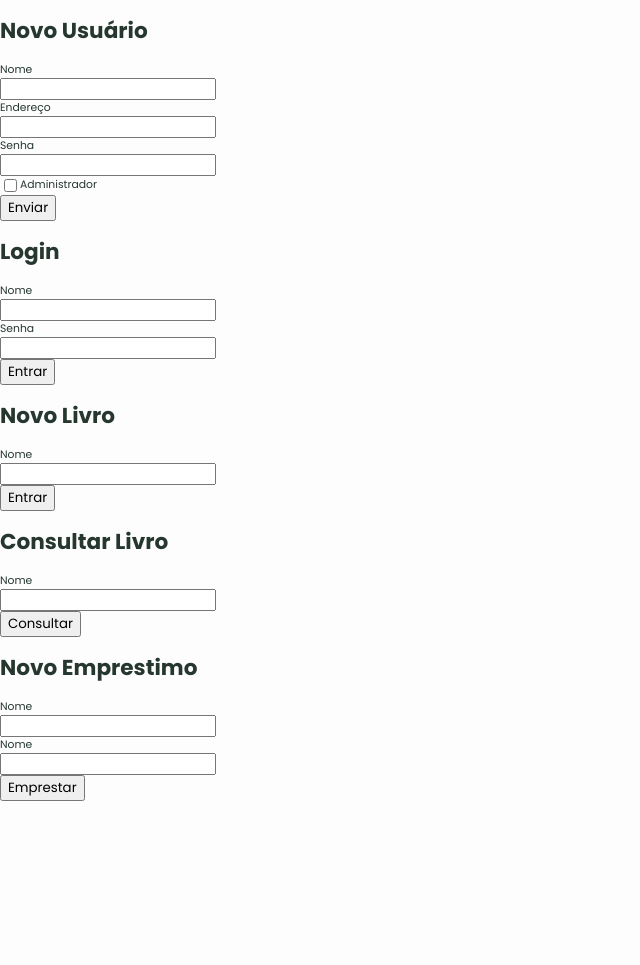
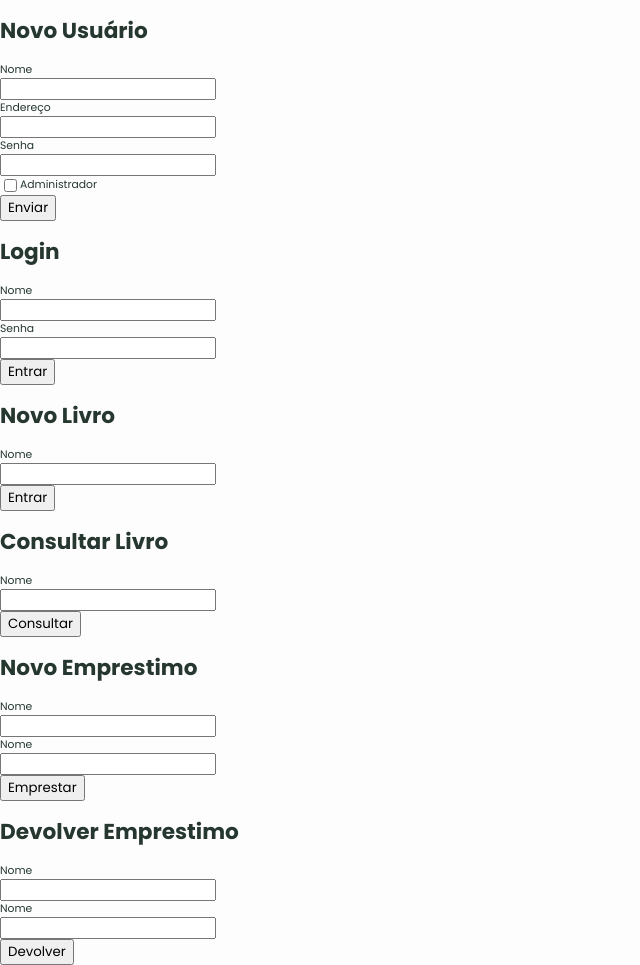
Before and after one commit to josuels731/organizador-bibliotecas, a plain HTML site: page index.html in a window 1280 px wide. Shown: the whole page, without its empty margins (0-640 px from the left). Before the commit the page ends 814 px from the top, so only its background shows below. Drawn offline with nearby package versions, Linux system fonts and the light colour scheme.

Commit message:
Tela devolver emprestimo HTML

```diff
--- a/index.html
+++ b/index.html
@@ -140,7 +140,7 @@
             <label for="nameLivro">Nome</label><br>
             <input type="text" name="nameLivro" id="novoLivro_name">
         </div>
-        <button id="novousuario_enviar">Entrar</button>
+        <button id="novolivro_enviar">Entrar</button>
     </form>
 
     <form>
@@ -149,7 +149,7 @@
             <label for="nameLivro">Nome</label><br>
             <input type="text" name="nameLivro" id="novoLivro_name">
         </div>
-        <button id="novousuario_enviar">Consultar</button>
+        <button id="consultarlivro_enviar">Consultar</button>
     </form>
 
     <form>
@@ -162,7 +162,20 @@
             <label for="IDUsuario">Nome</label><br>
             <input type="number" name="IDUsuario" id="novoEmprestimo_IDUsuario">
         </div>
-        <button id="novousuario_enviar">Emprestar</button>
+        <button id="novoemprestimo_enviar">Emprestar</button>
+    </form>
+
+    <form>
+        <h1>Devolver Emprestimo</h1>
+        <div>
+            <label for="IDLivro">Nome</label><br>
+            <input type="number" name="IDLivro" id="devolverEmprestimo_IDLivro">
+        </div>
+        <div>
+            <label for="IDUsuario">Nome</label><br>
+            <input type="number" name="IDUsuario" id="devolverEmprestimo_IDUsuario">
+        </div>
+        <button id="devolveremprestimo_enviar">Devolver</button>
     </form>
 
     <script src="/scripts.js"></script>
```
